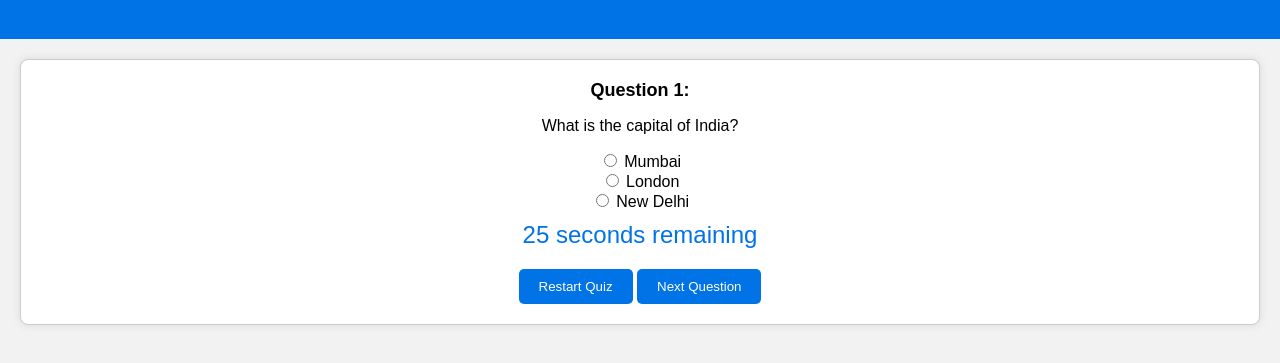
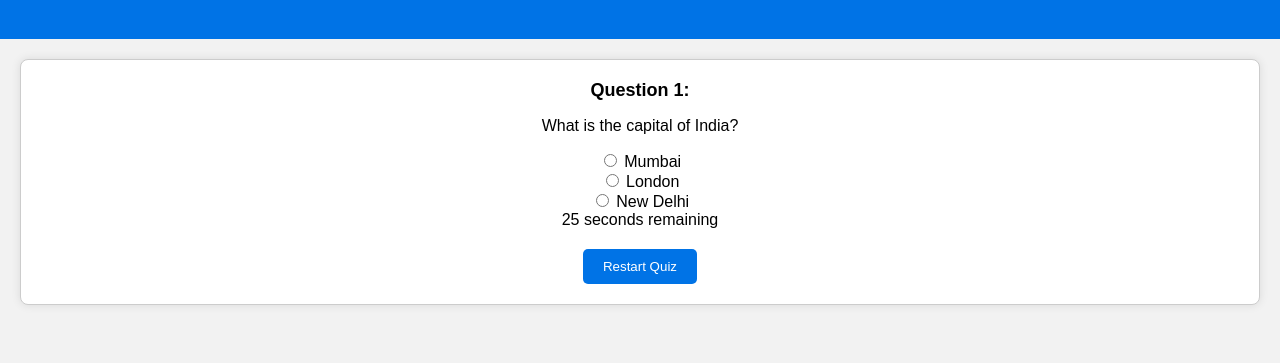
Before and after one commit to Charmungo98/QuizChallenge, a plain HTML site: page index.html in a window 1280 px wide. Shown: the part 81-444 px from the top of the page. Drawn offline with Linux system fonts and the light colour scheme.

Commit message:
complete overhaul of code to reset and clear a multitude of bugs

```diff
--- a/index.html
+++ b/index.html
@@ -6,6 +6,7 @@
     <meta http-equiv="X-UA-Compatible" content="IE=edge" />
     <meta name="viewport" content="width=device-width, initial-scale=1.0" />
     <link rel="stylesheet" type="text/css" href="style.css" />
+    <script src="script.js"></script>
     <title>Pub Quiz Challenge</title>
 </head>
 
@@ -13,20 +14,17 @@
     <div id="banner">
         <h1>Pub Quiz Challenge</h1>
     </div>
-
     <div id="questions-box">
-        <div class="question-active">
+        <div class="question">
             <h2>Question 1:</h2>
             <p>What is the capital of India?</p>
             <input type="radio" name="q1" value="mumbai" /> Mumbai<br />
             <input type="radio" name="q1" value="london" /> London<br />
             <input type="radio" name="q1" value="new-delhi" /> New Delhi<br />
-            <div class="timer-active">
+            <div class="timer">
                 <span>30</span> seconds remaining
             </div>
         </div>
-
-
         <div class="question">
             <h2>Question 2:</h2>
             <p>Which animal has the heaviest tongue?</p>
@@ -37,14 +35,10 @@
                 <span>30</span> seconds remaining
             </div>
         </div>
-
-
         <!-- Add more questions here -->
-
         <button id="restart">Restart Quiz</button>
         <button id="next-question">Next Question</button>
     </div>
+</body>
 
-    <script src="script.js"></script>
-</body>
 </html>
--- a/script.js
+++ b/script.js
@@ -1,6 +1,6 @@
 document.addEventListener("DOMContentLoaded", function () {
-    const questions = document.querySelectorAll('.question-active');
-    const timers = document.querySelectorAll('.timer-active');
+    const questions = document.querySelectorAll('.question');
+    const timers = document.querySelectorAll('.timer');
     const restartButton = document.getElementById('restart');
     const nextQuestionButton = document.getElementById('next-question');
 
@@ -19,8 +19,6 @@ document.addEventListener("DOMContentLoaded", function () {
                 countdown = 30;
                 if (currentQuestion < questions.length) {
                     showQuestion(currentQuestion);
-                } else {
-
                 }
             }
         }, 1000);
@@ -28,13 +26,18 @@ document.addEventListener("DOMContentLoaded", function () {
 
     function showQuestion(index) {
         questions.forEach((question, i) => {
-            question.classList.remove('active');
-            timers[i].classList.remove('active');
+            question.style.display = 'none'; // Hide all questions
+            timers[i].style.display = 'none'; // Hide all timers
         });
 
-        questions[index].classList.add('active');
-        timers[index].classList.add('active');
-        startCountdown();
+        if (index < questions.length) {
+            questions[index].style.display = 'block'; // Show the current question
+            timers[index].style.display = 'block'; // Show the current timer
+            nextQuestionButton.style.display = 'none'; // Hide the "Next Question" button
+            countdown = 30; // Reset the countdown timer to 30 seconds
+            clearInterval(interval); // Clear the previous interval
+            startCountdown();
+        }
     }
 
     restartButton.addEventListener('click', function () {
@@ -44,13 +47,20 @@ document.addEventListener("DOMContentLoaded", function () {
         showQuestion(currentQuestion);
     });
 
+    questions.forEach((question, i) => {
+        const radioButtons = question.querySelectorAll('input[type="radio"]');
+        radioButtons.forEach((radio) => {
+            radio.addEventListener('change', function () {
+                nextQuestionButton.style.display = 'block'; // Show the "Next Question" button
+                clearInterval(interval);
+            });
+        });
+    });
+
     nextQuestionButton.addEventListener('click', function () {
         if (currentQuestion < questions.length - 1) {
-            clearInterval(interval);
-            countdown = 30;
             currentQuestion++;
             showQuestion(currentQuestion);
-        } else {
         }
     });
 
--- a/style.css
+++ b/style.css
@@ -34,17 +34,6 @@ h2 {
     display: none;
 }
 
-.question-active {
-    display: block;
-}
-
-.timer-active {
-    display: block;
-    font-size: 24px;
-    color: #0073e6;
-    margin-top: 10px;
-}
-
 button#restart {
     background-color: #0073e6;
     color: #fff;
```
